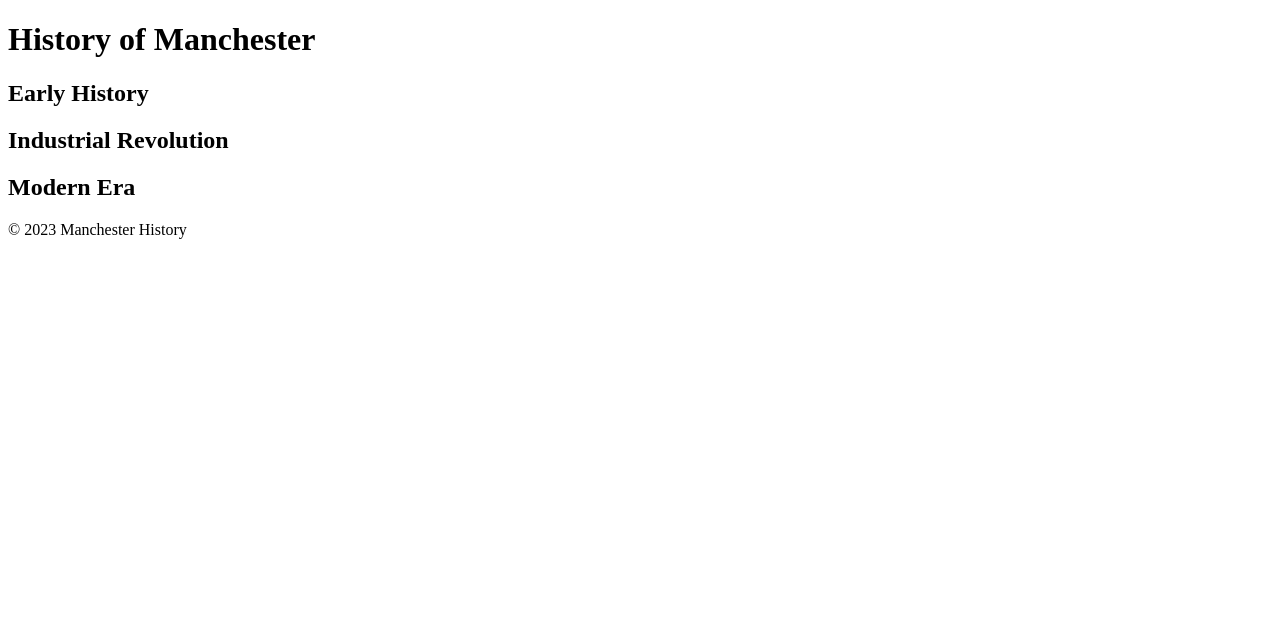
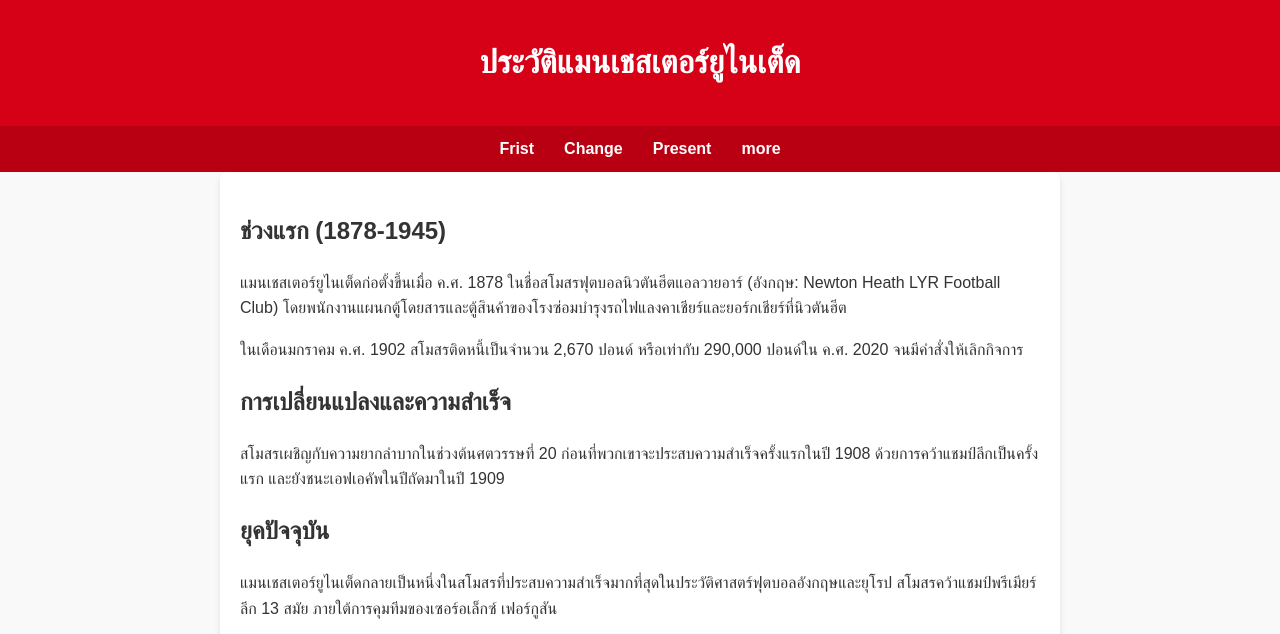
Before and after one commit to kittipongz2005/My_webdev, a Flask app: page /history in a window 1280 px wide. Shown: the top 634 px of the page. Before the commit the page ends 239 px from the top, so only its background shows below. Run offline with Flask 3, Linux system fonts and the light colour scheme.

Commit message:
Edit History.html

```diff
--- a/Manchester/templates/history.html
+++ b/Manchester/templates/history.html
@@ -1,35 +1,156 @@
 <!DOCTYPE html>
-<html lang="en">
+<html lang="th">
 
 <head>
     <meta charset="UTF-8">
     <meta name="viewport" content="width=device-width, initial-scale=1.0">
-    <title>History of Manchester</title>
-    <!-- ...existing code... -->
+    <title>ประวัติแมนเชสเตอร์ยูไนเต็ด</title>
+    <style>
+        body {
+            font-family: Arial, sans-serif;
+            line-height: 1.6;
+            margin: 0;
+            padding: 0;
+            background-color: #f9f9f9;
+            color: #333;
+        }
+
+        header {
+            background-color: #d60017;
+            color: white;
+            padding: 1rem 0;
+            text-align: center;
+        }
+
+        nav {
+            background-color: #b80012;
+            padding: 10px 0;
+        }
+
+        nav ul {
+            display: flex;
+            justify-content: center;
+            list-style: none;
+            margin: 0;
+            padding: 0;
+        }
+
+        nav ul li {
+            margin: 0 15px;
+        }
+
+        nav ul li a {
+            color: white;
+            text-decoration: none;
+            font-weight: bold;
+            transition: color 0.3s ease;
+        }
+
+        nav ul li a:hover {
+            color: #ffcccb;
+        }
+
+        .content {
+            padding: 20px;
+            max-width: 800px;
+            margin: auto;
+            background: white;
+            border-radius: 8px;
+            box-shadow: 0 4px 6px rgba(0, 0, 0, 0.1);
+        }
+
+        .content img {
+            max-width: 100%;
+            border-radius: 8px;
+            transition: transform 0.3s ease;
+        }
+
+        .content img:hover {
+            transform: scale(1.05);
+        }
+
+        footer {
+            text-align: center;
+            margin-top: 20px;
+            padding: 10px 0;
+            background-color: #d60017;
+            color: white;
+        }
+
+        footer a {
+            color: #ffcccb;
+            text-decoration: none;
+            font-weight: bold;
+        }
+
+        footer a:hover {
+            text-decoration: underline;
+        }
+
+        @media (max-width: 768px) {
+            nav ul {
+                flex-direction: column;
+                align-items: center;
+            }
+
+            .content {
+                padding: 15px;
+            }
+        }
+    </style>
 </head>
 
 <body>
     <header>
-        <h1>History of Manchester</h1>
-        <!-- ...existing code... -->
+        <h1>ประวัติแมนเชสเตอร์ยูไนเต็ด</h1>
     </header>
-    <main>
-        <section>
-            <h2>Early History</h2>
-            <p><!-- ...content about early history... --></p>
-        </section>
-        <section>
-            <h2>Industrial Revolution</h2>
-            <p><!-- ...content about industrial revolution... --></p>
-        </section>
-        <section>
-            <h2>Modern Era</h2>
-            <p><!-- ...content about modern era... --></p>
-        </section>
-    </main>
+
+    <nav>
+        <ul>
+            <li><a class="nav-link active" href="#" onclick="location.reload()">Frist</a></li>
+            <li><a href="change.html">Change</a></li>
+            <li><a href="present.html">Present</a></li>
+            <li><a href="more.html">more</a></li>
+        </ul>
+    </nav>
+
+    <div class="content">
+        <h2 id="ช่วงแรก">ช่วงแรก (1878-1945)</h2>
+        <p>
+            แมนเชสเตอร์ยูไนเต็ดก่อตั้งขึ้นเมื่อ ค.ศ. 1878 ในชื่อสโมสรฟุตบอลนิวตันฮีตแอลวายอาร์ (อังกฤษ: Newton Heath LYR
+            Football Club) โดยพนักงานแผนกตู้โดยสารและตู้สินค้าของโรงซ่อมบำรุงรถไฟแลงคาเชียร์และยอร์กเชียร์ที่นิวตันฮีต
+        </p>
+        <p>
+            ในเดือนมกราคม ค.ศ. 1902 สโมสรติดหนี้เป็นจำนวน 2,670 ปอนด์ หรือเท่ากับ 290,000 ปอนด์ใน ค.ศ. 2020
+            จนมีคำสั่งให้เลิกกิจการ
+        </p>
+
+        <h2 id="การเปลี่ยนแปลง">การเปลี่ยนแปลงและความสำเร็จ</h2>
+        <p>
+            สโมสรเผชิญกับความยากลำบากในช่วงต้นศตวรรษที่ 20 ก่อนที่พวกเขาจะประสบความสำเร็จครั้งแรกในปี 1908
+            ด้วยการคว้าแชมป์ลีกเป็นครั้งแรก และยังชนะเอฟเอคัพในปีถัดมาในปี 1909
+        </p>
+
+        <h2 id="ยุคปัจจุบัน">ยุคปัจจุบัน</h2>
+        <p>
+            แมนเชสเตอร์ยูไนเต็ดกลายเป็นหนึ่งในสโมสรที่ประสบความสำเร็จมากที่สุดในประวัติศาสตร์ฟุตบอลอังกฤษและยุโรป
+            สโมสรคว้าแชมป์พรีเมียร์ลีก 13 สมัย ภายใต้การคุมทีมของเซอร์อเล็กซ์ เฟอร์กูสัน
+        </p>
+
+        <img src="https://upload.wikimedia.org/wikipedia/th/d/d7/Manchester_United_FC_League_Performance.png"
+            alt="กราฟแสดงผลงานของแมนเชสเตอร์ยูไนเต็ด">
+
+        <h2 id="ข้อมูลเพิ่มเติม">ข้อมูลเพิ่มเติม</h2>
+        <p>
+            แมนเชสเตอร์ยูไนเต็ดมีฐานแฟนบอลที่ใหญ่ที่สุดแห่งหนึ่งในโลกและยังเป็นหนึ่งในสโมสรที่มีมูลค่าสูงที่สุดในวงการกีฬาโลก
+            สนามเหย้าคือสนามโอลด์แทรฟฟอร์ด
+        </p>
+    </div>
+
     <footer>
-        <p>&copy; 2023 Manchester History</p>
-        <!-- ...existing code... -->
+        <p>ข้อมูลอ้างอิงจาก <a
+                href="https://th.wikipedia.org/wiki/%E0%B9%81%E0%B8%A1%E0%B8%99%E0%B9%80%E0%B8%8A%E0%B8%AA%E0%B9%80%E0%B8%95%E0%B8%AD%E0%B8%A3%E0%B9%8C_%E0%B8%A2%E0%B8%B9%E0%B9%84%E0%B8%99%E0%B9%80%E0%B8%95%E0%B9%87%E0%B8%94"
+                target="_blank">Wikipedia</a></p>
     </footer>
 </body>
 
```
